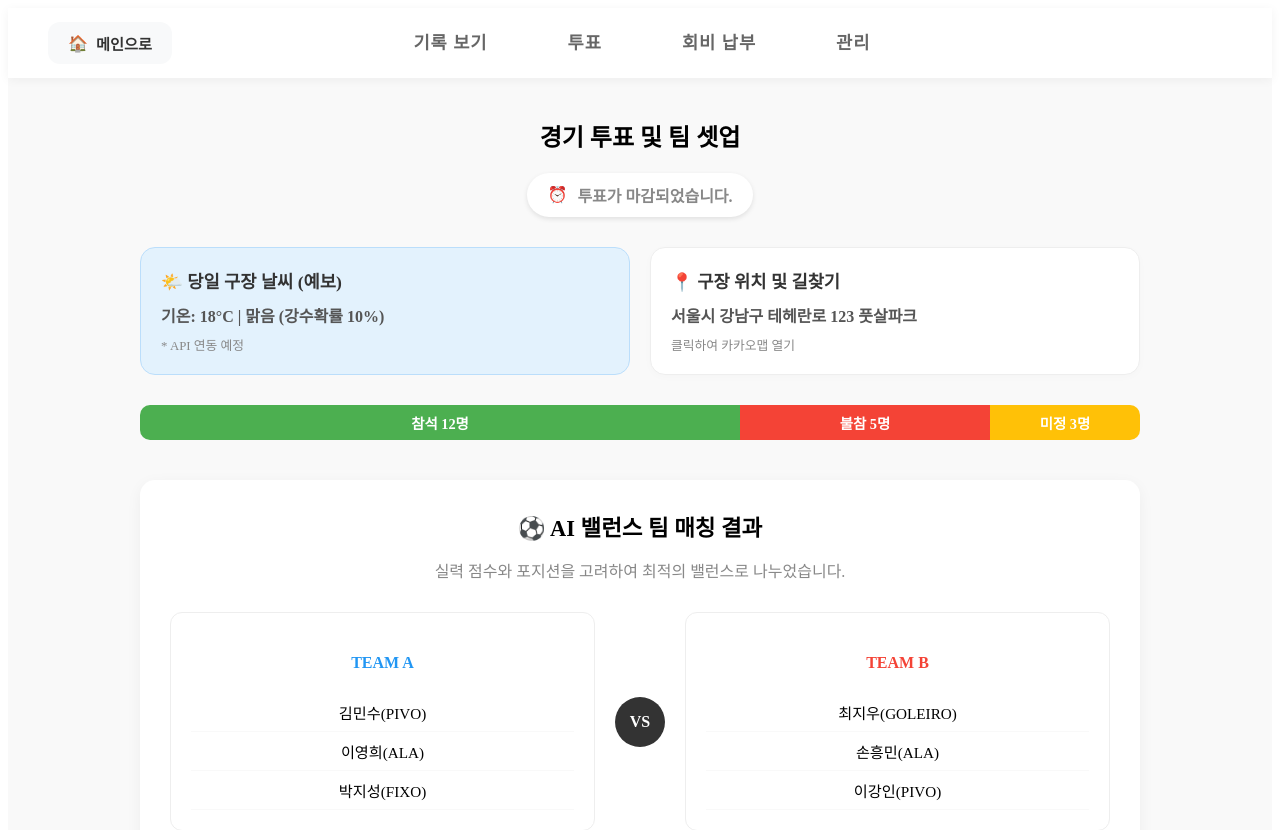
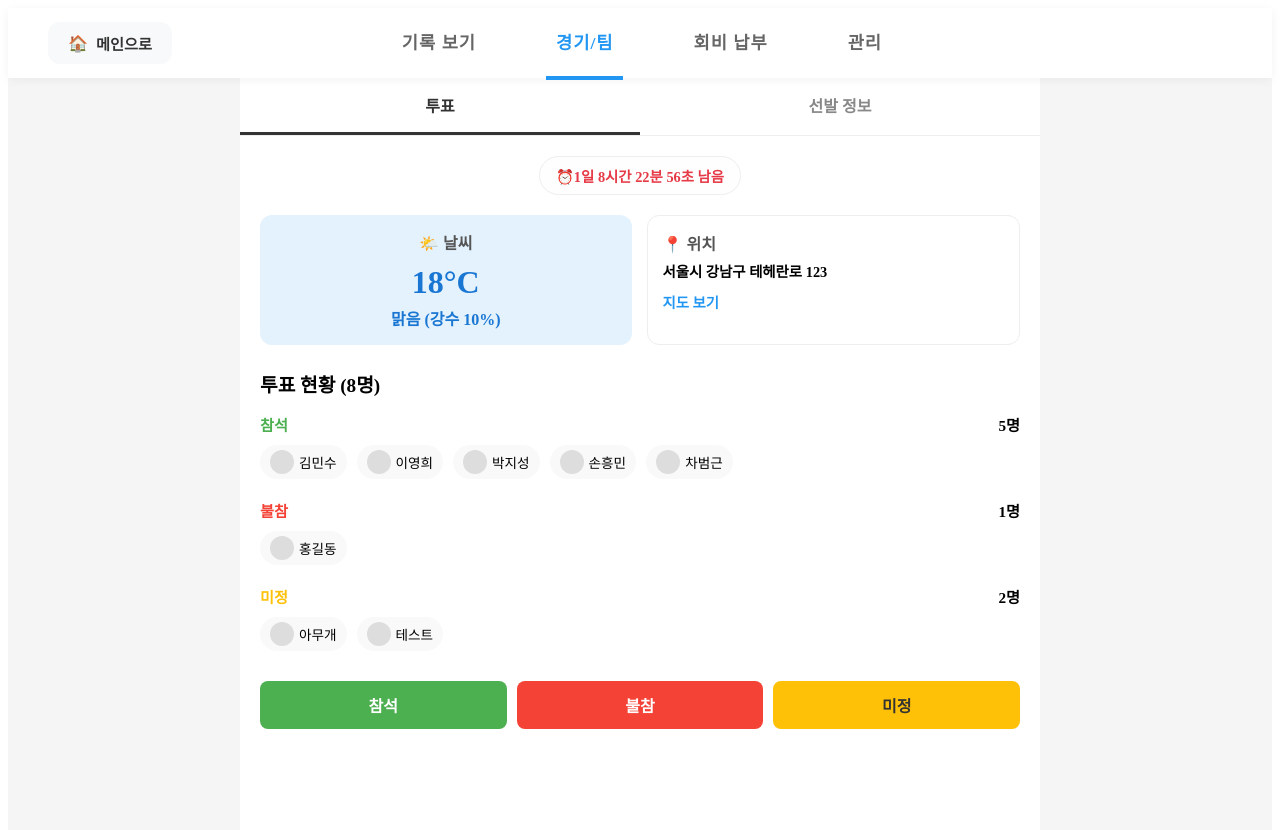
Before and after one commit to kvvxxn/Team_manager, a React (Create React App) app in the folder frontend/: page /team/match-vote in a window 1280 px wide. Shown: the top 830 px of the page. Built offline with nearby package versions, Linux system fonts and the light colour scheme.

Commit message:
Update MatchVote page: rename voting path and enhance tab navigation with weather and attendance status

```diff
--- a/frontend/src/components/TeamHeader.jsx
+++ b/frontend/src/components/TeamHeader.jsx
@@ -7,7 +7,7 @@ const TeamHeader = () => {
 
   const menuItems = [
     { name: '기록 보기', path: '/team/stats', color: '#4CAF50' },
-    { name: '투표', path: '/team/vote', color: '#2196F3' },
+    { name: '경기/팀', path: '/team/match-vote', color: '#2196F3' },
     { name: '회비 납부', path: '/team/finance', color: '#FF9800' },
     { name: '관리', path: '/team/admin', color: '#9C27B0' },
   ];
--- a/frontend/src/pages/Team/MatchVote.jsx
+++ b/frontend/src/pages/Team/MatchVote.jsx
@@ -2,8 +2,11 @@ import React, { useState, useEffect } from 'react';
 import TeamHeader from '../../components/TeamHeader';
 
 const MatchVote = () => {
+  // 탭 상태 관리 ('vote' | 'lineup')
+  const [activeTab, setActiveTab] = useState('vote');
+
   // 투표 데이터 및 마감 시간 설정
-  const deadline = new Date('2026-02-07T23:59:00');
+  const deadline = new Date('2026-03-01T23:59:00'); // 날짜 수정 (현재 날짜 이후로)
   const [timeLeft, setTimeLeft] = useState('');
   const [isVoteClosed, setIsVoteClosed] = useState(false);
 
@@ -28,15 +31,40 @@ const MatchVote = () => {
     return () => clearInterval(timer);
   }, []);
 
-  // 2. 가상의 팀 밸런스 매칭 결과 (실제로는 서버 알고리즘 결과값)
+  // 2. 가상의 팀 밸런스 매칭 결과 (선발 정보 탭)
   const teamResult = {
     teamA: ['김민수(PIVO)', '이영희(ALA)', '박지성(FIXO)'],
     teamB: ['최지우(GOLEIRO)', '손흥민(ALA)', '이강인(PIVO)']
   };
 
-  // 지도 앱 열기 (예: 카카오맵 검색)
+  // 3. 가상의 투표 현황 데이터 (카카오톡 스타일)
+  const voteStatus = {
+    attending: [
+      { id: 1, name: '김민수', img: 'https://via.placeholder.com/40' },
+      { id: 2, name: '이영희', img: 'https://via.placeholder.com/40' },
+      { id: 3, name: '박지성', img: 'https://via.placeholder.com/40' },
+      { id: 4, name: '손흥민', img: 'https://via.placeholder.com/40' },
+      { id: 5, name: '차범근', img: 'https://via.placeholder.com/40' },
+    ],
+    notAttending: [
+      { id: 6, name: '홍길동', img: 'https://via.placeholder.com/40' },
+    ],
+    undecided: [
+      { id: 7, name: '아무개', img: 'https://via.placeholder.com/40' },
+      { id: 8, name: '테스트', img: 'https://via.placeholder.com/40' },
+    ]
+  };
+
+  const voteCounts = {
+    attending: voteStatus.attending.length,
+    notAttending: voteStatus.notAttending.length,
+    undecided: voteStatus.undecided.length,
+    total: voteStatus.attending.length + voteStatus.notAttending.length + voteStatus.undecided.length
+  };
+
+
+  // 지도 앱 열기
   const openMap = () => {
-    // 실제 사용 시 구장 이름이나 주소를 변수로 처리하세요
     window.open('https://map.kakao.com/link/search/풋살장', '_blank');
   };
 
@@ -44,42 +72,116 @@ const MatchVote = () => {
     <div style={styles.pageWrapper}>
       <TeamHeader />
       <div style={styles.container}>
+
+        {/* 상단 탭 네비게이션 */}
+        <div style={styles.tabHeader}>
+          <div
+            style={{...styles.tabItem, ...(activeTab === 'vote' ? styles.activeTab : {})}}
+            onClick={() => setActiveTab('vote')}
+          >
+            투표
+          </div>
+          <div
+            style={{...styles.tabItem, ...(activeTab === 'lineup' ? styles.activeTab : {})}}
+            onClick={() => setActiveTab('lineup')}
+          >
+            선발 정보
+          </div>
+        </div>
+
+        {/* ======================= 투표 탭 내용 ======================= */}
+        {activeTab === 'vote' && (
+          <div style={styles.tabContent}>
+
+            {/* 상단 정보: 남은 시간, 날씨, 위치 */}
             <header style={styles.header}>
-          <h2>경기 투표 및 팀 셋업</h2>
               <div style={styles.timerBox}>
                 <span style={styles.timerIcon}>⏰</span>
                 <span style={isVoteClosed ? styles.timerClosed : styles.timerActive}>{timeLeft}</span>
               </div>
             </header>
 
-        {/* 구장 정보 및 날씨 연동 섹션 (새로 추가) */}
             <section style={styles.infoSection}>
               <div style={styles.weatherCard}>
-            <h4 style={styles.cardTitle}>🌤️ 당일 구장 날씨 (예보)</h4>
-            <p style={styles.cardContent}>기온: 18°C | 맑음 (강수확률 10%)</p>
-            <span style={styles.cardSubText}>* API 연동 예정</span>
+                <h4 style={styles.cardTitle}>🌤️ 날씨</h4>
+                <div style={styles.weatherInfo}>
+                  <span style={{fontSize: '2rem'}}>18°C</span>
+                  <span>맑음 (강수 10%)</span>
+                </div>
               </div>
               <div style={styles.mapCard} onClick={openMap}>
-            <h4 style={styles.cardTitle}>📍 구장 위치 및 길찾기</h4>
-            <p style={styles.cardContent}>서울시 강남구 테헤란로 123 풋살파크</p>
-            <span style={styles.cardSubText}>클릭하여 카카오맵 열기</span>
+                <h4 style={styles.cardTitle}>📍 위치</h4>
+                <p style={styles.cardContent}>서울시 강남구 테헤란로 123</p>
+                <div style={styles.mapPlaceholder}>지도 보기</div>
               </div>
             </section>
 
-        {/* 투표 프로그레스 바 영역 (기존 유지) */}
-        <section style={styles.voteChart}>
-          <div style={styles.progressBarContainer}>
-            <div style={{ ...styles.progressBar, width: '60%', backgroundColor: '#4CAF50' }}>참석 12명</div>
-            <div style={{ ...styles.progressBar, width: '25%', backgroundColor: '#f44336' }}>불참 5명</div>
-            <div style={{ ...styles.progressBar, width: '15%', backgroundColor: '#FFC107' }}>미정 3명</div>
+            {/* 카카오톡 스타일 투표 현황 */}
+            <section style={styles.voteListSection}>
+              <h3 style={styles.sectionTitle}>투표 현황 ({voteCounts.total}명)</h3>
+
+              <div style={styles.voteGroup}>
+                <div style={styles.voteGroupHeader}>
+                  <span style={{color: '#4CAF50'}}>참석</span>
+                  <span>{voteCounts.attending}명</span>
+                </div>
+                <div style={styles.voterList}>
+                  {voteStatus.attending.map(user => (
+                    <div key={user.id} style={styles.voterItem}>
+                      <div style={styles.avatar}></div>
+                      <span>{user.name}</span>
+                    </div>
+                  ))}
+                </div>
+              </div>
+
+              <div style={styles.voteGroup}>
+                <div style={styles.voteGroupHeader}>
+                  <span style={{color: '#f44336'}}>불참</span>
+                  <span>{voteCounts.notAttending}명</span>
+                </div>
+                <div style={styles.voterList}>
+                  {voteStatus.notAttending.map(user => (
+                    <div key={user.id} style={styles.voterItem}>
+                      <div style={styles.avatar}></div>
+                      <span>{user.name}</span>
+                    </div>
+                  ))}
+                </div>
+              </div>
+
+              <div style={styles.voteGroup}>
+                <div style={styles.voteGroupHeader}>
+                  <span style={{color: '#FFC107'}}>미정</span>
+                  <span>{voteCounts.undecided}명</span>
+                </div>
+                <div style={styles.voterList}>
+                  {voteStatus.undecided.map(user => (
+                    <div key={user.id} style={styles.voterItem}>
+                      <div style={styles.avatar}></div>
+                      <span>{user.name}</span>
+                    </div>
+                  ))}
+                </div>
+              </div>
+
+              {/* 내 투표 버튼 영역 */}
+              <div style={styles.myVoteAction}>
+                <button style={{...styles.voteBtn, backgroundColor: '#4CAF50', color: '#fff'}}>참석</button>
+                <button style={{...styles.voteBtn, backgroundColor: '#f44336', color: '#fff'}}>불참</button>
+                <button style={{...styles.voteBtn, backgroundColor: '#FFC107', color: '#333'}}>미정</button>
               </div>
             </section>
+          </div>
+        )}
 
-        {/* 3. 투표 완료/마감 시 나타나는 팀 매칭 결과 섹션 */}
+        {/* ======================= 선발 정보 탭 내용 ======================= */}
+        {activeTab === 'lineup' && (
+          <div style={styles.tabContent}>
+
+            {/* 팀 매칭 결과 */}
             <section style={styles.resultSection}>
-          <h3 style={styles.sectionTitle}>⚽ AI 밸런스 팀 매칭 결과</h3>
-          <p style={styles.sectionSub}>실력 점수와 포지션을 고려하여 최적의 밸런스로 나누었습니다.</p>
-
+              <h3 style={styles.sectionTitle}>⚽ 팀 매칭</h3>
               <div style={styles.teamGrid}>
                 <div style={styles.teamCard}>
                   <h4 style={{ color: '#2196F3' }}>TEAM A</h4>
@@ -93,25 +195,36 @@ const MatchVote = () => {
               </div>
             </section>
 
-        {/* 4. 드래그 앤 드롭 전술판 섹션 (새로 추가) */}
+            {/* 전술판 */}
             <section style={styles.formationSection}>
               <div style={styles.formationHeader}>
-            <h3 style={styles.sectionTitle}>📋 Formation Maker (전술판)</h3>
+                <h3 style={styles.sectionTitle}>📋 전술판</h3>
                 <div style={styles.modeButtons}>
-              <button style={styles.modeBtn}>5인제</button>
-              <button style={styles.modeBtn}>6인제</button>
-              <button style={styles.modeBtn}>11인제</button>
+                  <button style={styles.modeBtn}>5:5</button>
+                  <button style={styles.modeBtn}>6:6</button>
                 </div>
               </div>
-          <p style={styles.sectionSub}>아래 전술판에 선수를 배치해보세요. (드래그 앤 드롭 기능 준비 중)</p>
 
               <div style={styles.pitch}>
-            {/* 전술판 그라운드 UI (추후 dnd 라이브러리 연동) */}
-            <div style={styles.centerCircle}></div>
-            <div style={styles.halfWayLine}></div>
-            <p style={{color: 'rgba(255,255,255,0.7)', zIndex: 1}}>드래그 앤 드롭 전술판 영역</p>
+                <div style={styles.pitchLineCenter}></div>
+                <div style={styles.pitchCircle}></div>
+                <div style={styles.pitchGoalAreaLeft}></div>
+                <div style={styles.pitchGoalAreaRight}></div>
+
+                {/* 예시 선수 포지션 (정적) */}
+                <div style={{...styles.playerToken, top: '45%', left: '10%', backgroundColor: '#f44336'}}>GK</div>
+                <div style={{...styles.playerToken, top: '20%', left: '30%', backgroundColor: '#f44336'}}>DF</div>
+                <div style={{...styles.playerToken, top: '70%', left: '30%', backgroundColor: '#f44336'}}>DF</div>
+
+                <div style={{...styles.playerToken, top: '45%', right: '10%', backgroundColor: '#2196F3'}}>GK</div>
+                <div style={{...styles.playerToken, top: '20%', right: '30%', backgroundColor: '#2196F3'}}>DF</div>
+                <div style={{...styles.playerToken, top: '70%', right: '30%', backgroundColor: '#2196F3'}}>DF</div>
+
               </div>
+              <p style={styles.sectionSub}>선수 토큰을 드래그하여 전술을 짜보세요 (준비중)</p>
             </section>
+          </div>
+        )}
 
       </div>
     </div>
@@ -119,53 +232,74 @@ const MatchVote = () => {
 };
 
 const styles = {
-  pageWrapper: { backgroundColor: '#f9f9f9', minHeight: '100vh', paddingBottom: '50px' },
-  container: { padding: '20px 40px', maxWidth: '1000px', margin: '0 auto' },
-  header: { textAlign: 'center', marginBottom: '30px' },
+  pageWrapper: { backgroundColor: '#f5f5f5', minHeight: '100vh', paddingBottom: '30px' },
+  container: { maxWidth: '800px', margin: '0 auto', backgroundColor: '#fff', minHeight: '100vh', paddingBottom: '50px' },
+
+  // 탭 스타일
+  tabHeader: { display: 'flex', borderBottom: '1px solid #eee', position: 'sticky', top: 0, backgroundColor: '#fff', zIndex: 10 },
+  tabItem: { flex: 1, padding: '15px 0', textAlign: 'center', fontSize: '1rem', fontWeight: 'bold', color: '#888', cursor: 'pointer' },
+  activeTab: { color: '#333', borderBottom: '3px solid #333' },
+  tabContent: { padding: '20px' },
+
+  header: { textAlign: 'center', marginBottom: '20px' },
   timerBox: {
-    display: 'inline-flex', alignItems: 'center', gap: '10px',
-    padding: '10px 20px', backgroundColor: '#fff', borderRadius: '30px', boxShadow: '0 2px 5px rgba(0,0,0,0.1)'
+    display: 'inline-block', padding: '8px 16px', backgroundColor: '#fefefe',
+    borderRadius: '20px', border: '1px solid #eee', fontSize: '0.9rem'
   },
-  timerActive: { color: '#e63946', fontWeight: 'bold', fontSize: '1.1rem' },
-  timerClosed: { color: '#888', fontWeight: 'bold' },
+  timerActive: { color: '#e63946', fontWeight: 'bold' },
+  timerClosed: { color: '#888' },
 
-  // 구장/날씨 섹션 스타일
-  infoSection: { display: 'flex', gap: '20px', marginBottom: '30px' },
-  weatherCard: { flex: 1, padding: '20px', backgroundColor: '#e3f2fd', borderRadius: '15px', border: '1px solid #bbdefb' },
-  mapCard: { flex: 1, padding: '20px', backgroundColor: '#fff', borderRadius: '15px', border: '1px solid #eee', cursor: 'pointer', boxShadow: '0 2px 8px rgba(0,0,0,0.02)', transition: 'transform 0.2s' },
-  cardTitle: { margin: '0 0 10px 0', fontSize: '1.1rem', color: '#333' },
-  cardContent: { margin: '0 0 8px 0', fontWeight: 'bold', color: '#555' },
-  cardSubText: { fontSize: '0.8rem', color: '#888' },
+  // 날씨/위치
+  infoSection: { display: 'flex', gap: '15px', marginBottom: '25px' },
+  weatherCard: { flex: 1, padding: '15px', backgroundColor: '#e3f2fd', borderRadius: '12px', textAlign: 'center' },
+  weatherInfo: { marginTop: '10px', display: 'flex', flexDirection: 'column', gap: '5px', fontWeight: 'bold', color: '#1976D2' },
+  mapCard: { flex: 1, padding: '15px', backgroundColor: '#fff', border: '1px solid #eee', borderRadius: '12px', cursor: 'pointer' },
+  mapPlaceholder: { marginTop: '10px', fontSize: '0.9rem', color: '#2196F3', fontWeight: 'bold' },
+  cardTitle: { margin: 0, fontSize: '1rem', color: '#555' },
+  cardContent: { margin: '5px 0 0 0', fontSize: '0.9rem', fontWeight: 'bold' },
 
-  voteChart: { marginBottom: '40px' },
-  progressBarContainer: { display: 'flex', height: '35px', borderRadius: '10px', overflow: 'hidden' },
-  progressBar: { display: 'flex', alignItems: 'center', justifyContent: 'center', color: '#fff', fontSize: '0.9rem', fontWeight: 'bold' },
+  // 투표 리스트
+  voteListSection: { marginTop: '10px' },
+  sectionTitle: { fontSize: '1.2rem', fontWeight: 'bold', marginBottom: '15px' },
+  voteGroup: { marginBottom: '20px' },
+  voteGroupHeader: { display: 'flex', justifyContent: 'space-between', marginBottom: '10px', fontSize: '0.95rem', fontWeight: 'bold' },
+  voterList: { display: 'flex', flexWrap: 'wrap', gap: '10px' },
+  voterItem: { display: 'flex', alignItems: 'center', gap: '5px', padding: '5px 10px', backgroundColor: '#f9f9f9', borderRadius: '20px', fontSize: '0.85rem' },
+  avatar: { width: '24px', height: '24px', borderRadius: '50%', backgroundColor: '#ddd' },
 
-  resultSection: { marginBottom: '40px', padding: '30px', backgroundColor: '#fff', borderRadius: '15px', boxShadow: '0 4px 15px rgba(0,0,0,0.05)' },
-  sectionTitle: { fontSize: '1.4rem', fontWeight: 'bold', textAlign: 'center', margin: '0 0 10px 0' },
-  sectionSub: { textAlign: 'center', color: '#888', marginBottom: '30px' },
-  teamGrid: { display: 'flex', justifyContent: 'center', alignItems: 'center', gap: '20px' },
-  teamCard: { flex: 1, padding: '20px', borderRadius: '12px', border: '1px solid #eee', textAlign: 'center' },
-  vsCircle: { width: '50px', height: '50px', borderRadius: '50%', backgroundColor: '#333', color: '#fff', display: 'flex', justifyContent: 'center', alignItems: 'center', fontWeight: 'bold' },
-  playerItem: { padding: '8px 0', borderBottom: '1px solid #f9f9f9', fontSize: '0.95rem' },
+  myVoteAction: { marginTop: '30px', display: 'flex', gap: '10px', justifyContent: 'center' },
+  voteBtn: { flex: 1, padding: '12px', border: 'none', borderRadius: '8px', cursor: 'pointer', fontWeight: 'bold', fontSize: '1rem' },
 
-  // 전술판 섹션 스타일
-  formationSection: { padding: '30px', backgroundColor: '#fff', borderRadius: '15px', boxShadow: '0 4px 15px rgba(0,0,0,0.05)' },
-  formationHeader: { display: 'flex', flexDirection: 'column', alignItems: 'center', gap: '15px', marginBottom: '10px' },
-  modeButtons: { display: 'flex', gap: '10px' },
-  modeBtn: { padding: '8px 16px', borderRadius: '20px', border: '1px solid #ddd', backgroundColor: '#fff', cursor: 'pointer', fontWeight: 'bold', color: '#555' },
+  // 선발 정보 탭 스타일
+  resultSection: { marginBottom: '30px' },
+  teamGrid: { display: 'flex', alignItems: 'center', gap: '10px' },
+  teamCard: { flex: 1, padding: '15px', border: '1px solid #eee', borderRadius: '10px', textAlign: 'center', backgroundColor: '#fff' },
+  vsCircle: { fontWeight: 'bold', color: '#888' },
+  playerItem: { padding: '5px 0', borderBottom: '1px solid #f9f9f9', fontSize: '0.9rem' },
+
+  formationSection: { marginTop: '20px' },
+  formationHeader: { display: 'flex', justifyContent: 'space-between', alignItems: 'center', marginBottom: '15px' },
+  modeButtons: { display: 'flex', gap: '5px' },
+  modeBtn: { padding: '5px 10px', border: '1px solid #ddd', borderRadius: '15px', backgroundColor: '#fff', cursor: 'pointer', fontSize: '0.8rem' },
+
   pitch: {
-    position: 'relative', height: '450px', backgroundColor: '#2e7d32',
-    borderRadius: '10px', display: 'flex', justifyContent: 'center', alignItems: 'center',
-    border: '4px solid #fff', marginTop: '20px', overflow: 'hidden'
+    position: 'relative', height: '300px', backgroundColor: '#4CAF50',
+    borderRadius: '5px', border: '2px solid #fff', overflow: 'hidden'
   },
-  centerCircle: {
-    position: 'absolute', width: '100px', height: '100px',
-    border: '2px solid #fff', borderRadius: '50%'
+  pitchLineCenter: { position: 'absolute', top: 0, left: '50%', width: '2px', height: '100%', backgroundColor: 'rgba(255,255,255,0.7)' },
+  pitchCircle: {
+    position: 'absolute', top: '50%', left: '50%', width: '60px', height: '60px',
+    border: '2px solid rgba(255,255,255,0.7)', borderRadius: '50%', transform: 'translate(-50%, -50%)'
   },
-  halfWayLine: {
-    position: 'absolute', width: '2px', height: '100%', backgroundColor: '#fff'
-  }
+  pitchGoalAreaLeft: { position: 'absolute', top: '30%', left: 0, width: '40px', height: '40%', border: '2px solid rgba(255,255,255,0.7)', borderLeft: 'none' },
+  pitchGoalAreaRight: { position: 'absolute', top: '30%', right: 0, width: '40px', height: '40%', border: '2px solid rgba(255,255,255,0.7)', borderRight: 'none' },
+
+  playerToken: {
+    position: 'absolute', width: '24px', height: '24px', borderRadius: '50%',
+    color: '#fff', fontSize: '0.7rem', display: 'flex', justifyContent: 'center', alignItems: 'center',
+    fontWeight: 'bold', border: '1px solid rgba(0,0,0,0.2)', boxShadow: '0 2px 5px rgba(0,0,0,0.2)'
+  },
+  sectionSub: { textAlign: 'center', fontSize: '0.85rem', color: '#888', marginTop: '10px' }
 };
 
 export default MatchVote;
```
Lines whose indentation alone changed are shown as unchanged.
